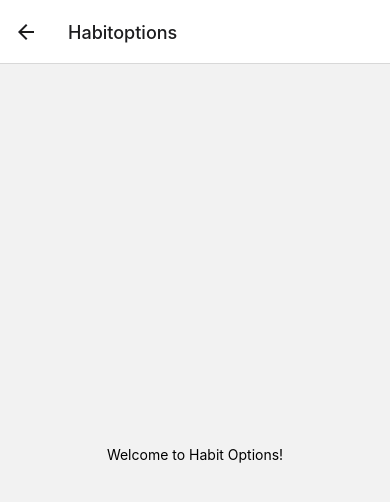
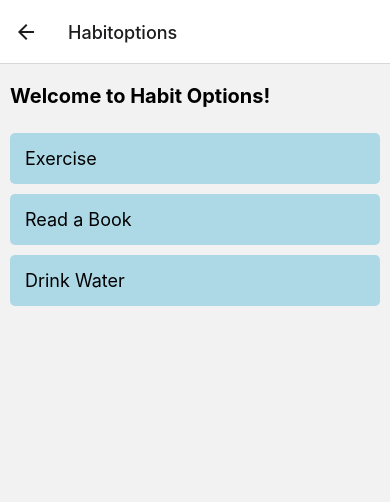
Before and after one commit to MehmetOguzhanTor/HabitTracker, a React Native app: screen /Habitoptions in a window 390 px wide. Shown: the top 502 px of the page. Built offline with nearby package versions, Linux system fonts and the light colour scheme.

Commit message:
Habit options are added to the habit options screen

```diff
--- a/src/screens/Habitoptions.js
+++ b/src/screens/Habitoptions.js
@@ -1,10 +1,33 @@
 import React from 'react';
-import { View, Text, StyleSheet } from 'react-native';
+import { View, Text, StyleSheet, TouchableOpacity, FlatList } from 'react-native';
+
+const options = [
+  { id: 1, name: "Exercise" },
+  { id: 2, name: "Read a Book" },
+  { id: 3, name: "Drink Water" },
+];
 
 const Habitoptions = () => {
+  const handleSelectOption = (optionName) => {
+    console.log(`Selected option: ${optionName}`);
+  };
+  const renderOptionItem = ({ item }) => (
+    <TouchableOpacity
+      style={styles.optionItem}
+      onPress={() => handleSelectOption(item.name)}
+    >
+      <Text style={styles.optionText}>{item.name}</Text>
+    </TouchableOpacity>
+  );
+
   return (
     <View style={styles.container}>
-      <Text>Welcome to Habit Options!</Text>
+      <Text style={styles.header}>Welcome to Habit Options!</Text>
+      <FlatList
+        data={options}
+        renderItem={renderOptionItem}
+        keyExtractor={item => item.id.toString()}
+      />
     </View>
   );
 };
@@ -12,8 +35,22 @@ const Habitoptions = () => {
 const styles = StyleSheet.create({
   container: {
     flex: 1,
-    justifyContent: 'center',
-    alignItems: 'center',
+    paddingTop: 20,
+    paddingHorizontal: 10,
+  },
+  header: {
+    fontSize: 20,
+    fontWeight: 'bold',
+    marginBottom: 20,
+  },
+  optionItem: {
+    padding: 15,
+    marginVertical: 5,
+    backgroundColor: 'lightblue',
+    borderRadius: 5,
+  },
+  optionText: {
+    fontSize: 18,
   },
 });
 
```
Also changed, not shown: src/navigation/AppNavigator.js (line endings or trailing spaces).
